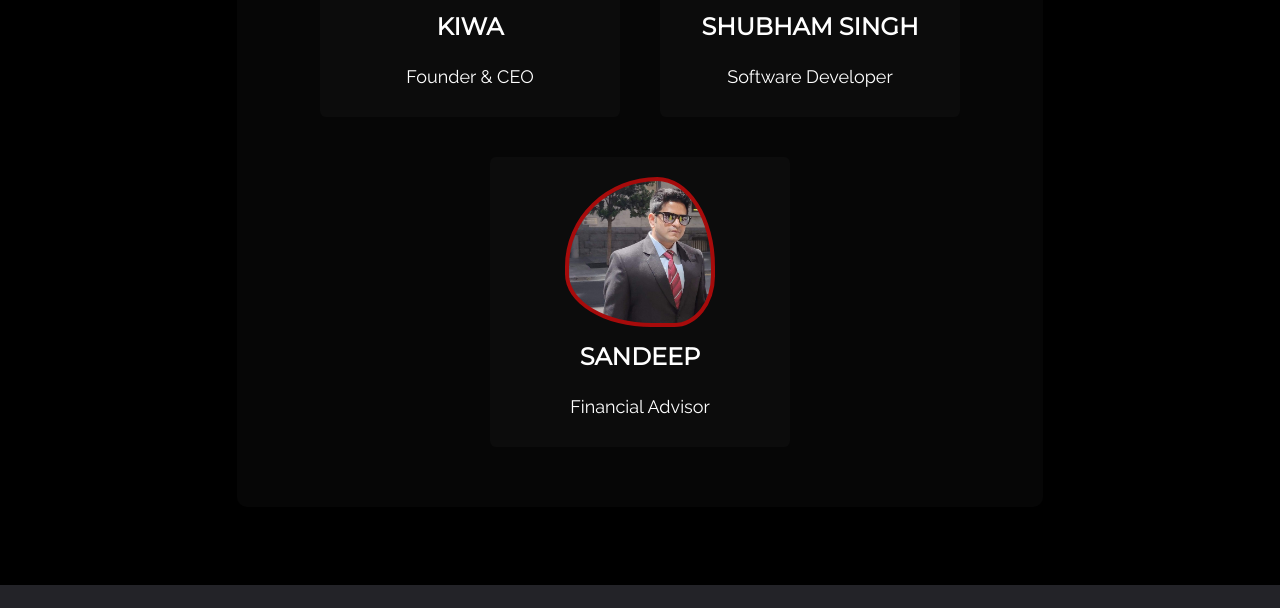
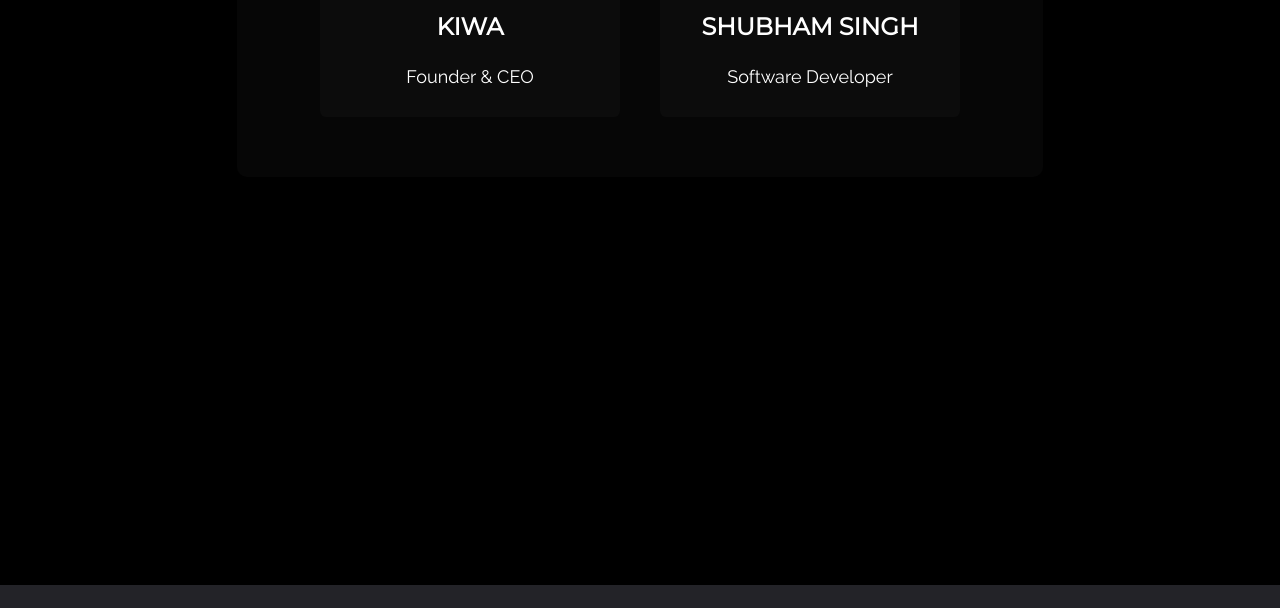
Before and after one commit to shubh0786/Cryptodev, a website: page Dev/index.html in a window 1280 px wide. Shown: the part 2148-2756 px from the top of the page. Drawn offline with nearby package versions, Linux system fonts and the light colour scheme; some packages are replaced by stand-ins of ours.

Commit message:
Removed Sandeep

```diff
--- a/Dev/index.html
+++ b/Dev/index.html
@@ -178,21 +178,6 @@
               ></a>
             </div> -->
           </div>
-          <div class="member">
-            <div class="img img-3"></div>
-            <h2>Sandeep</h2>
-            <h5>Financial Advisor</h5>
-
-            <!-- <div class="links">
-              <a href="#" target="_blank"
-                ><i class="fab fa-facebook-f" aria-hidden="true"></i
-              ></a>
-              <a href="#" target="_blank"
-                ><i class="fab fa-instagram" aria-hidden="true"></i
-              ></a>
-             </div> -->
-            </div>
-          </div>
         </div>
       </div>
     </section>
```
